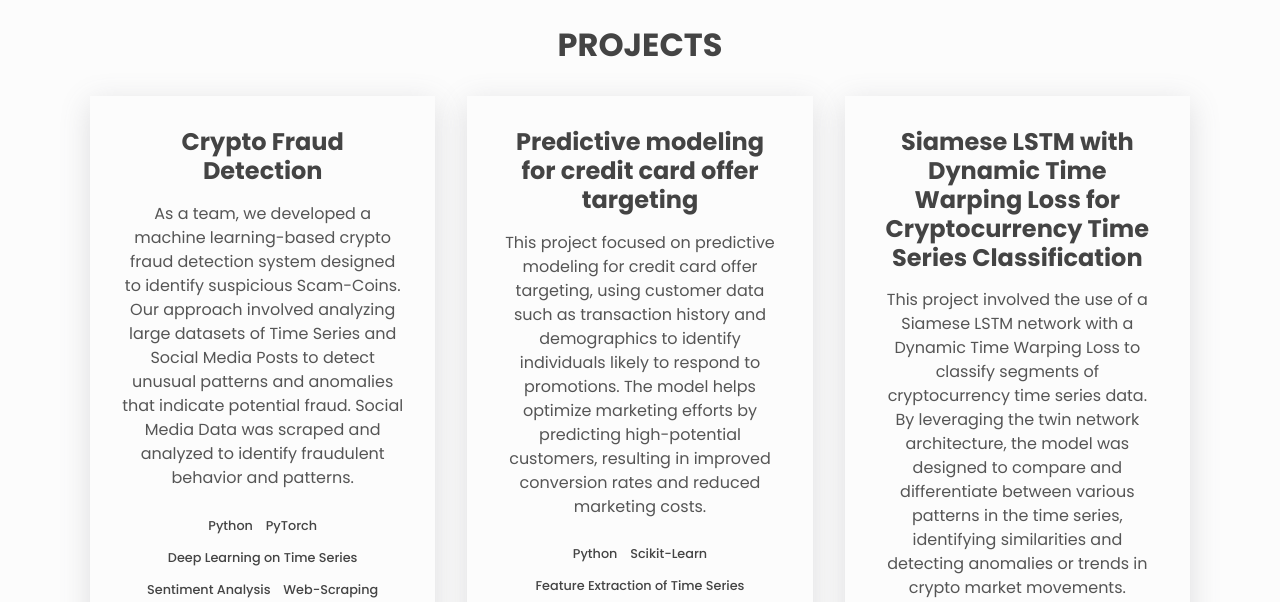
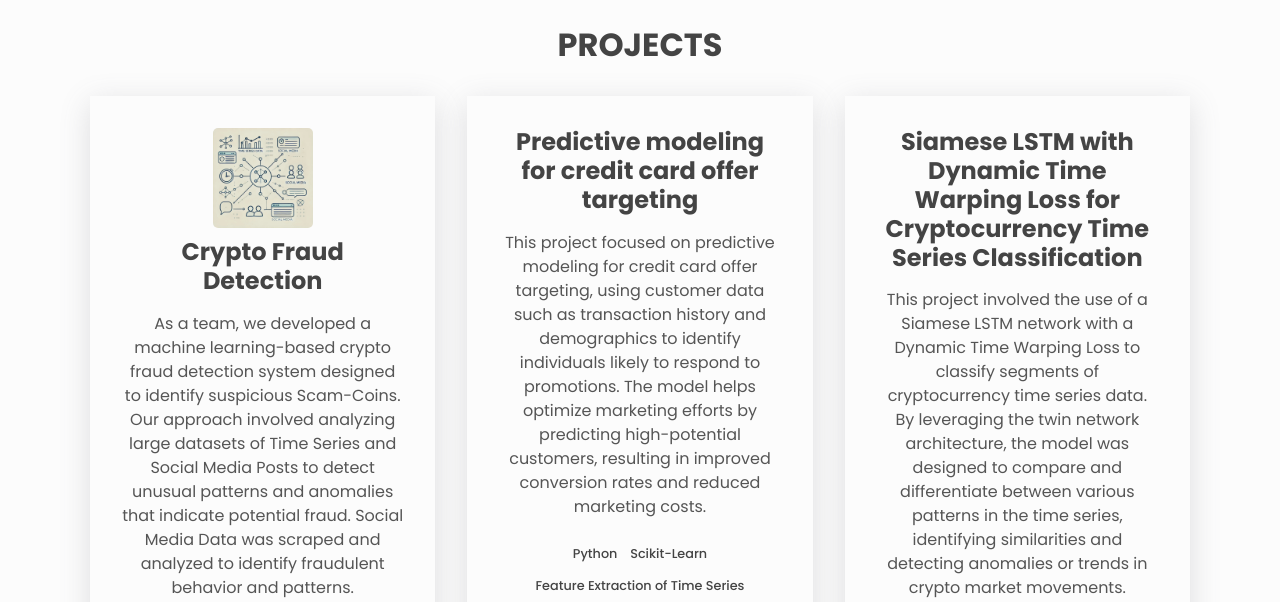
Before and after one commit to can020202/can020202.github.io, a plain HTML site: page index.html in a window 1280 px wide. Shown: the part 1540-2142 px from the top of the page. Drawn offline with Linux system fonts and the light colour scheme.

Commit message:
added images projects

```diff
--- a/index.html
+++ b/index.html
@@ -126,6 +126,7 @@
 
         <div class="projects__grid">
           <div class="project">
+            <img src="ts_fd.jpg" alt="Projektbild" class="project__image">
             <h3>Crypto Fraud Detection</h3>
             <p class="project__description">
               As a team, we developed a machine learning-based crypto fraud detection system designed to identify suspicious Scam-Coins.
--- a/styles.css
+++ b/styles.css
@@ -422,3 +422,14 @@ main {
   margin-left: auto;
   margin-right: auto;
 }
+
+
+.project__image {
+  width: 100px; /* Breite des Bildes */
+  height: auto; /* Erhält das Seitenverhältnis */
+  margin-bottom: 10px; /* Abstand nach unten für das Bild */
+  display: block; /* Sorgt dafür, dass das Bild zentriert ist */
+  margin-left: auto;
+  margin-right: auto;
+  border-radius: 5px; /* Optional: Abgerundete Ecken */
+}
```
Also changed, not shown: ts_fd.jpg (added).
